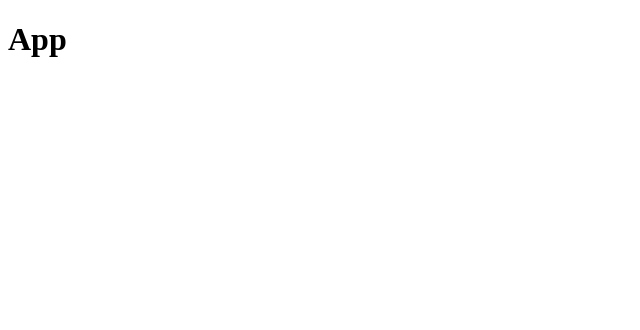
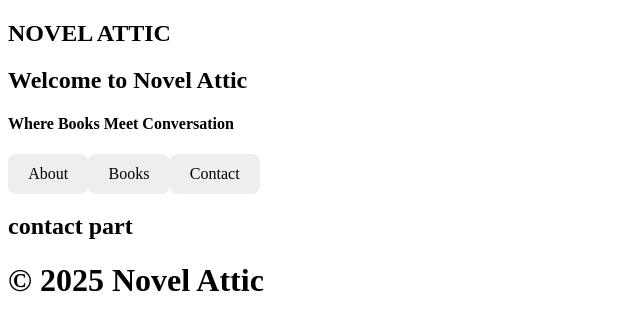
Before and after one commit to Amishka-Sayyid/NovelThoughts-WEEK7, a React (Vite) app in the folder client/: page /contact in a window 1280 px wide. Shown: the top 330 px of the page, without its empty margins (0-640 px from the left). Built offline with nearby package versions, Linux system fonts and the light colour scheme.

Commit message:
overrall setup with the header,section and footer as well as creating the react router routes with dynamic content area

```diff
--- a/client/src/App.jsx
+++ b/client/src/App.jsx
@@ -1,13 +1,15 @@
 import "./App.css";
-
-//The App component is the parent of your other components
-
-//Here you should set up your routes
+import Header from "./components/Header";
+import Section from "./components/Section";
+import Footer from "./components/Footer";
 export default function App() {
   return (
     <>
-      <h1>App</h1>
-      {/* Routes go here! */}
+      <div>
+        <Header />
+        <Section />
+        <Footer />
+      </div>
     </>
   );
 }
--- /dev/null
+++ b/client/src/components/About.jsx
@@ -0,0 +1,9 @@
+export default function About() {
+  return (
+    <>
+      <div>
+        <h1>About part</h1>
+      </div>
+    </>
+  );
+}
--- /dev/null
+++ b/client/src/components/Books.jsx
@@ -0,0 +1,9 @@
+export default function Books() {
+  return (
+    <>
+      <div>
+        <h1>books part</h1>
+      </div>
+    </>
+  );
+}
--- /dev/null
+++ b/client/src/components/Contact.jsx
@@ -0,0 +1,9 @@
+export default function Contact() {
+  return (
+    <>
+      <div>
+        <h1>contact part</h1>
+      </div>
+    </>
+  );
+}
--- a/client/src/components/Footer.jsx
+++ b/client/src/components/Footer.jsx
@@ -1 +1,10 @@
 import "./Section.css";
+export default function Footer() {
+  return (
+    <>
+      <footer className="footer">
+        <h1> © 2025 Novel Attic</h1>
+      </footer>
+    </>
+  );
+}
--- a/client/src/components/Header.jsx
+++ b/client/src/components/Header.jsx
@@ -1 +1,11 @@
 import "./Section.css";
+
+export default function Header() {
+  return (
+    <>
+      <nav className="header">
+        <h1>NOVEL ATTIC</h1>
+      </nav>
+    </>
+  );
+}
--- a/client/src/components/Section.jsx
+++ b/client/src/components/Section.jsx
@@ -1 +1,39 @@
 import "./Section.css";
+import { Routes, Route, Link } from "react-router-dom";
+import About from "./About";
+import Books from "./Books";
+import Contact from "./Contact";
+export default function Section() {
+  return (
+    <>
+      <section>
+        <div>
+          <h1>Welcome to Novel Attic</h1>
+          <h4>Where Books Meet Conversation</h4>
+        </div>
+        {/* Navigation Links */}
+        <nav>
+          <Link to="/">
+            <button>About</button>
+          </Link>
+
+          <Link to="/book">
+            <button>Books</button>
+          </Link>
+
+          <Link to="/contact">
+            <button>Contact</button>
+          </Link>
+        </nav>
+        {/* dynamic content area */}
+        <div className="contentSection">
+          <Routes>
+            <Route path="/" element={<About />} />
+            <Route path="/book" element={<Books />} />
+            <Route path="/contact" element={<Contact />} />
+          </Routes>
+        </div>
+      </section>
+    </>
+  );
+}
```
